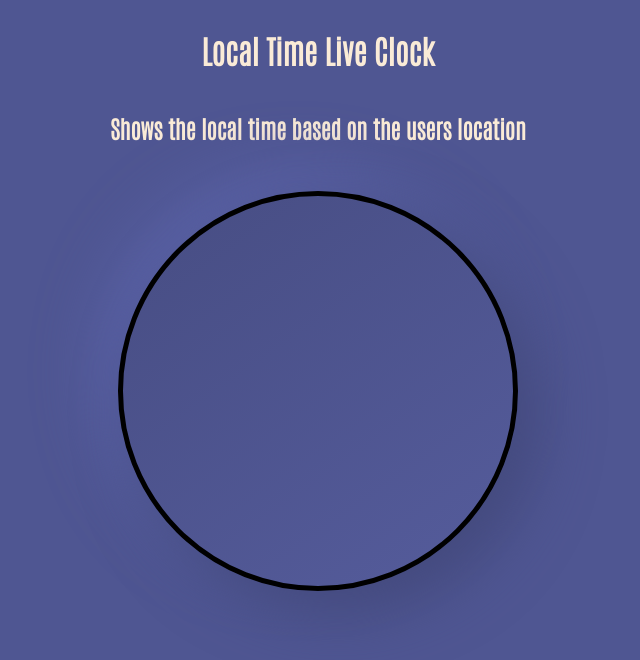
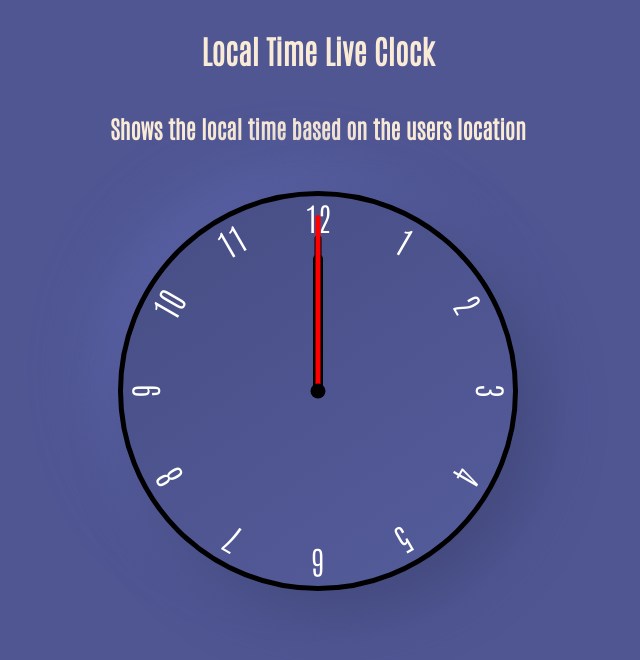
Before and after one commit to MrAshRockett/What-is-the-time-, a plain HTML site: page index.html in a window 1280 px wide. Shown: the whole page, without its empty margins (322-962 px from the left). Drawn offline with Linux system fonts and the light colour scheme.

Commit message:
Styling completed. Rotation variables added. Numbers added to HTML.

```diff
--- a/index.html
+++ b/index.html
@@ -14,18 +14,19 @@
     <div class="hand hour" id="hour"></div>
     <div class="hand minute" id="minute"></div>
     <div class="hand second" id="second"></div>
-    <div class="number number1"></div>
-    <div class="number number2"></div>
-    <div class="number number3"></div>
-    <div class="number number4"></div>
-    <div class="number number5"></div>
-    <div class="number number6"></div>
-    <div class="number number7"></div>
-    <div class="number number8"></div>
-    <div class="number number9"></div>
-    <div class="number number10"></div>
-    <div class="number number11"></div>
-    <div class="number number12"></div>
+    <div class="number number1">1</div>
+    <div class="number number2">2</div>
+    <div class="number number3">3</div>
+    <div class="number number4">4</div>
+    <div class="number number5">5</div>
+    <div class="number number6">6</div>
+    <div class="number number7">7</div>
+    <div class="number number8">8</div>
+    <div class="number number9">9</div>
+    <div class="number number10">10</div>
+    <div class="number number11">11</div>
+    <div class="number number12">12</div>
   </div>
+  <script defer src="./script.js"></script>
 </body>
 </html>
--- a/styles.css
+++ b/styles.css
@@ -37,3 +37,83 @@ h2 {
   /* position realtive to allow us to postion absoulte the numbers & hands */
     position: relative;
 }
+
+.clock .number {
+  /* set rotation variable to 0 by default */
+    --rotation: 0;
+  /* position absolute to allow us to place number in correct position */
+    position: absolute;
+    width: 100%;
+    height: 100%;
+    text-align: center;
+  /* will place all number at 12 o'clock */
+    transform: rotate(var(--rotation));
+    font-size: 2rem;
+    color: white;
+}
+
+/* Clock Number Positioning */
+.clock .number1 {--rotation: 30deg;}
+.clock .number2 {--rotation: 60deg;}
+.clock .number3 {--rotation: 90deg;}
+.clock .number4 {--rotation: 120deg;}
+.clock .number5 {--rotation: 150deg;}
+.clock .number6 {--rotation: 180deg;}
+.clock .number7 {--rotation: 210deg;}
+.clock .number8 {--rotation: 240deg;}
+.clock .number9 {--rotation: 270deg;}
+.clock .number10 {--rotation: 300deg;}
+.clock .number11 {--rotation: 330deg;}
+
+.clock .hand {
+  /* Set rotation to default of 0 */
+    --rotation: 0;
+    position: absolute;
+    bottom: 50%;
+    left: 50%;
+  /* width: 10px;
+    height: 48%; */
+    background-color: black;
+  /* top left and right to only round the top */
+    border-top-left-radius: 10px;
+    border-top-right-radius: 10px;
+  /* Transform origin to state where to start the roation from - default is center of div */
+    transform-origin: bottom;
+  /* Z-index to always be on top of the number */
+    z-index: 10;
+  /* Translate X to move hand back to the left to dead center it */
+  /* Rotate calc to turn it into the correct degrees of rotation */
+    transform: translateX(-50%) rotate(calc(var(--rotation) * 1deg));
+}
+
+/* Pseudo element for circle in center of clock */
+.clock::after {
+  content: '';
+  position: absolute;
+  background-color: black;
+  z-index: 11;
+  height: 15px;
+  width: 15px;
+  top: 50%;
+  left: 50%;
+  transform: translate(-50%, -50%);
+  border-radius: 50%;
+}
+
+.clock .hand.second {
+  width: 5px;
+  height: 45%;
+  background-color: red;
+}
+
+.clock .hand.minute {
+  width: 7px;
+  height: 40%;
+  background-color: black;
+}
+
+.clock .hand.hour {
+  width: 10px;
+  height: 35%;
+  background-color: black;
+}
```
